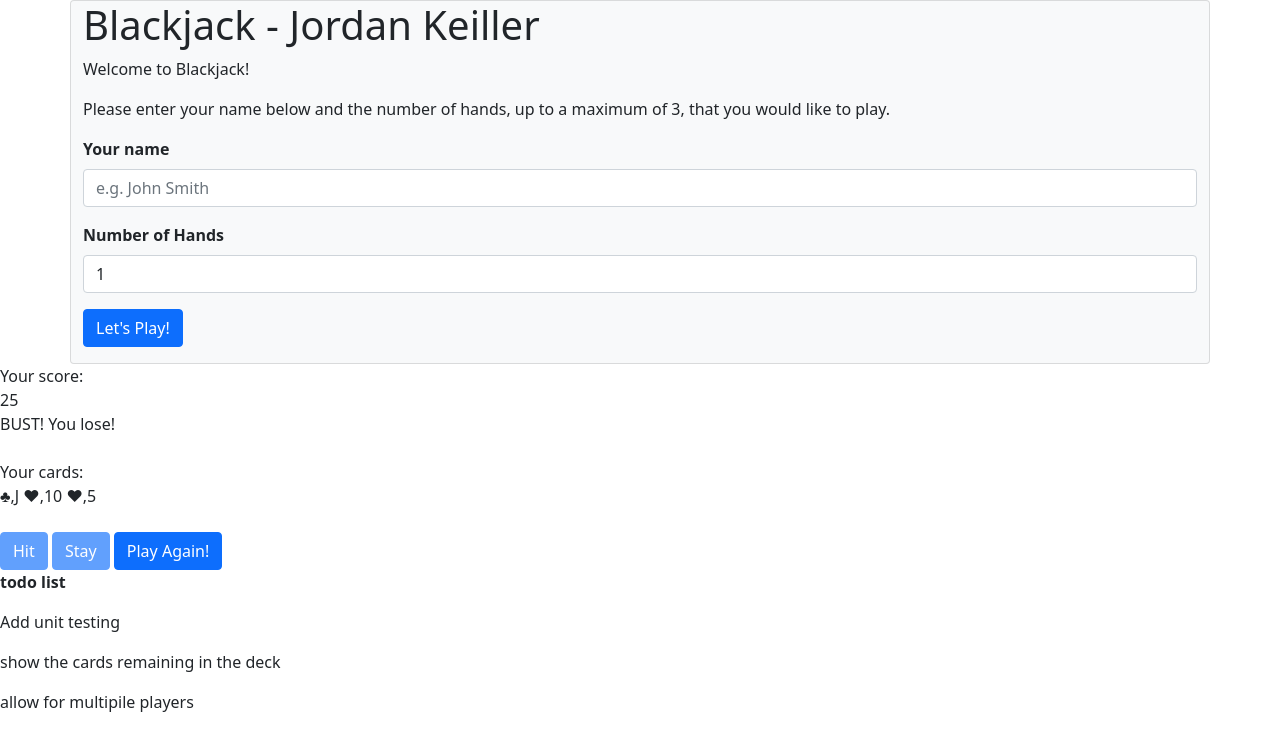
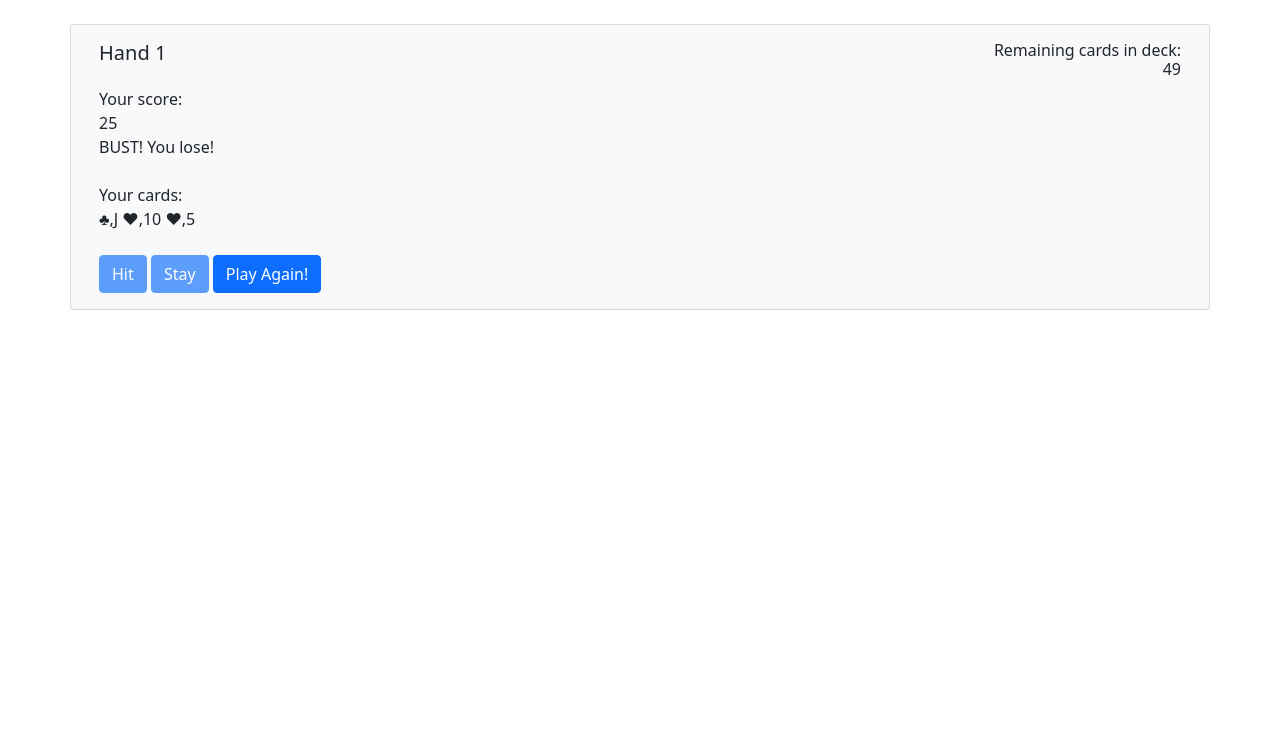
Before and after one commit to jordankeiller/Blackjack, a plain HTML site: page index.html in a window 1280 px wide. Both pictures are taken after a click on the button "Hit". Drawn offline with nearby package versions, Linux system fonts and the light colour scheme.

Commit message:
Code tidy + condense function
Tidy up of code and condensed the pull card code into one function rather the same code in two separate functions like before.

```diff
--- a/blackjack.js
+++ b/blackjack.js
@@ -2,17 +2,8 @@
 // each card is in one cardSuit. 4 cardSuits * 13 possible cardValues = 52 cards = a deck
 
 let cardDeck = [];
-let playerName;
-let playerNumberOfHands;
 let playerCards = [];
 let playerTotal = 0;
-
-function getPlayerInformation() {
-  playerName = document.getElementById("playerName").value;
-  playerNumberOfHands = document.getElementById("playerNumberOfHands").value;
-
-
-}
 
 function newDeck() {
   let cardSuit = ["&hearts;", "&diams;", "&clubs;", "&spades;"];
@@ -48,33 +39,42 @@ function shuffle(cardDeck) {
   return cardDeck.sort(() => Math.random() - 0.5);
 }
 
-// pulls card from the top of the deck
-function pullCard() {
-  return (card = cardDeck.shift());
-}
-
 function validateEndGame(move) {
   if (move == "hit") {
     if (playerTotal > 21) {
-      document.getElementById("hit-button").disabled = true;
-      document.getElementById("stay-button").disabled = true;
+      updateGameButtons();
       document.getElementById("result").innerHTML = "BUST! You lose!";
-      document.getElementById("restart-button").style.visibility = "visible";
     }
   } else {
-    document.getElementById("hit-button").disabled = true;
-    document.getElementById("stay-button").disabled = true;
+    updateGameButtons();
     document.getElementById("result").innerHTML =
       "Validated! You have stuck on " + playerTotal + "!";
-    document.getElementById("restart-button").style.visibility = "visible";
   }
 }
 
+function updateGameButtons() {
+  document.getElementById("hit-button").disabled = true;
+  document.getElementById("stay-button").disabled = true;
+  document.getElementById("restart-button").style.visibility = "visible";
+}
+
 function hit() {
-  let card = pullCard();
+  pullCard();
+  validateEndGame("hit");
+}
+function startingCards() {
+  let numberOfStartCards = 2;
+  for (let i = 0; i < numberOfStartCards; i++) {
+    pullCard();
+  }
+}
+
+// pulls card from the top of the shuffled deck
+function pullCard() {
+  let card = cardDeck.shift();
   updatePlayerCards(card);
   updatePlayerTotal(getCardValue(card[1]));
-  validateEndGame("hit");
+  updateCardDeckTotal(cardDeck.length);
 }
 
 function stay() {
@@ -86,20 +86,13 @@ function updatePlayerCards(card) {
   document.getElementById("playerCards").innerHTML = playerCards.join(" ");
 }
 
+function updateCardDeckTotal(cardDeckTotal) {
+  document.getElementById("cardDeckTotal").innerHTML = cardDeckTotal;
+}
+
 function updatePlayerTotal(value) {
   playerTotal = playerTotal + value;
   document.getElementById("playerScore").innerHTML = playerTotal;
-}
-
-function startingCards() {
-  let numberOfStartCards = 2;
-
-  for (let i = 0; i < numberOfStartCards; i++) {
-    let card = pullCard();
-    updatePlayerCards(card);
-    updatePlayerTotal(getCardValue(card[1]));
-    // console.log(card);
-  }
 }
 
 function getCardValue(cardValue) {
@@ -137,8 +130,6 @@ function getCardValue(cardValue) {
   }
 }
 function startGame() {
-  console.log(playerName);
-  console.log(playerNumberOfHands);
   newDeck();
   startingCards();
   document.getElementById("restart-button").style.visibility = "hidden";
--- a/index.html
+++ b/index.html
@@ -1,45 +1,24 @@
 <html>
   <head>
-    <link href="https://cdn.jsdelivr.net/npm/bootstrap@5.1.3/dist/css/bootstrap.min.css" rel="stylesheet" integrity="sha384-1BmE4kWBq78iYhFldvKuhfTAU6auU8tT94WrHftjDbrCEXSU1oBoqyl2QvZ6jIW3" crossorigin="anonymous">
+    <link
+      href="https://cdn.jsdelivr.net/npm/bootstrap@5.1.3/dist/css/bootstrap.min.css"
+      rel="stylesheet"
+      integrity="sha384-1BmE4kWBq78iYhFldvKuhfTAU6auU8tT94WrHftjDbrCEXSU1oBoqyl2QvZ6jIW3"
+      crossorigin="anonymous"
+    />
   </head>
-  <body onload="startGame()">
-    <div class="card container bg-light">
-      <h1>Blackjack - Jordan Keiller</h1>
+  <body class="container" onload="startGame()">
+<br />
 
-      <p>
-        Welcome to Blackjack!
-      </p>
-      <p>Please enter your name below and the number
-          of hands, up to a maximum of 3, that you would like to play.</p>
-      <form onsubmit="getPlayerInformation()">
-        <div class="mb-3">
-          <label for="playerName" class="form-label"
-            ><b>Your name</b></label
-          >
-          <input
-            type="text"
-            class="form-control"
-            id="playerName"
-            placeholder="e.g. John Smith"
-            required
-          />
-        </div>
-        <div class="mb-3">
-          <label for="playerNumberOfHands" class="form-label"
-            ><b>Number of Hands</b></label
-          >
-          <input
-            type="number"
-            min="1"
-            max="3"
-            value="1"
-            class="form-control"
-            id="playerNumberOfHands"
-          />
-        </div>
-
-        <button type="submit" class="btn btn-primary">Let's Play!</button>
-      </form>
+    <div id="row" class="row">
+      <div class="card col bg-light">
+        <div class="card-body">
+          <div class="row">
+            <h5 class="card-title col">Hand 1</h5>
+            <h6 class="col text-end">
+              Remaining cards in deck:
+              <div id="cardDeckTotal">52</div>
+            </h6>
           </div>
           Your score:
           <div id="playerScore">0</div>
@@ -48,17 +27,33 @@
           Your cards:
           <div id="playerCards"></div>
           <br />
-    <button id="hit-button" type="button" onclick="hit()" class="btn btn-primary">Hit</button>
-    <button id="stay-button" type="button" onclick="stay()" class="btn btn-primary">Stay</button>
-    <button id="restart-button" type="button" onclick="window.location.reload()" class="btn btn-primary">
+          <button
+            id="hit-button"
+            type="button"
+            onclick="hit()"
+            class="btn btn-primary"
+          >
+            Hit
+          </button>
+          <button
+            id="stay-button"
+            type="button"
+            onclick="stay()"
+            class="btn btn-primary"
+          >
+            Stay
+          </button>
+          <button
+            id="restart-button"
+            type="button"
+            onclick="window.location.reload()"
+            class="btn btn-primary"
+          >
             Play Again!
           </button>
-
-    <p><b>todo list</b></p>
-    <p>Add unit testing</p>
-    <p>show the cards remaining in the deck</p>
-    <p>allow for multipile players</p>
-
+        </div>
+      </div>
+    <br />
     <script type="text/javascript" src="blackjack.js"></script>
   </body>
 </html>
```
Lines whose indentation alone changed are shown as unchanged.
